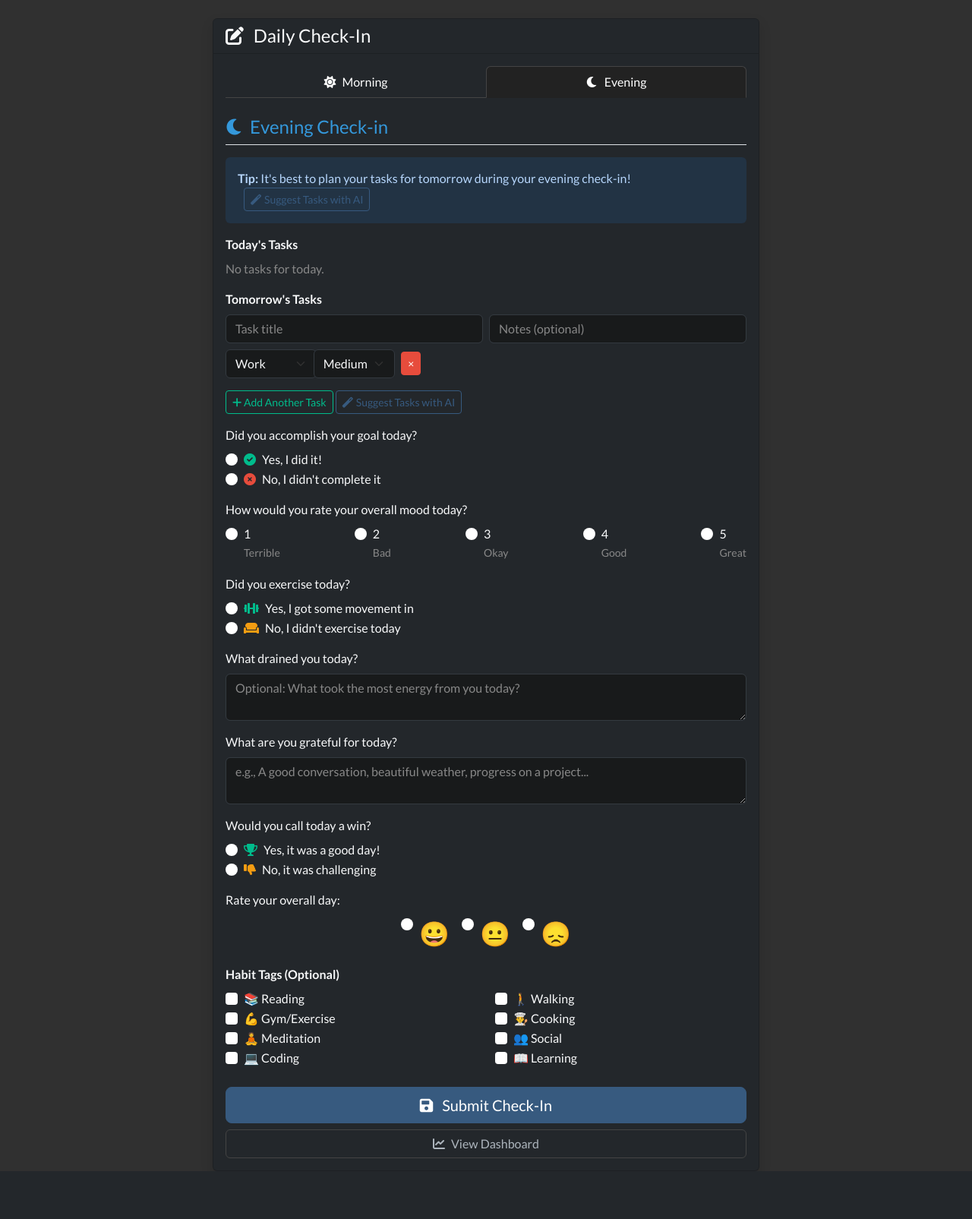
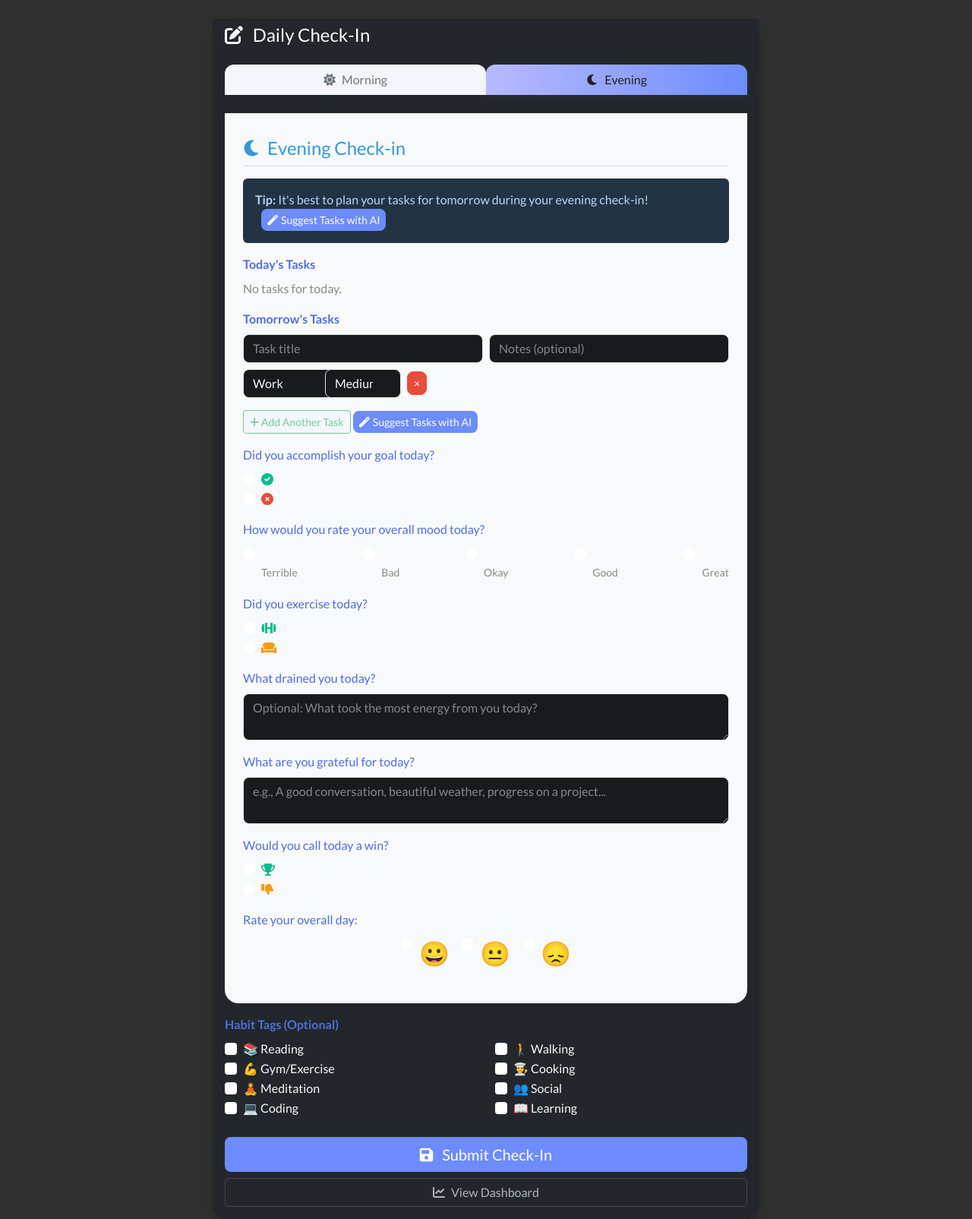
Before and after one commit to aarya0454/schedule_tracker, a Flask app: page /submit in a window 1280 px wide. Shown: the part 72-1677 px from the top of the page at 76% size. Before the commit the page ends 1614 px from the top, so only its background shows below. Run offline with Flask 3, Linux system fonts and the light colour scheme; the visitor is signed in with stand-in values (Sample User, id 1); data that the repository does not hold is empty; some libraries are stand-ins or nearby versions.

Commit message:
major changes like the fix of ui

```diff
--- a/app.py
+++ b/app.py
@@ -109,10 +109,7 @@ class CheckIn(db.Model):
     @property
     def is_evening(self):
         return self.time_of_day == 'evening'
-@app.route('/init-db')
-def init_db():
-    db.create_all()
-    return '✅ Database initialized successfully!'
+
 
 
 class Task(db.Model):
--- a/templates/submit.html
+++ b/templates/submit.html
@@ -3,6 +3,115 @@
 {% block title %}Submit Check-In{% endblock %}
 
 {% block content %}
+<style>
+/* Soft, modern, aesthetic palette for check-in form */
+body, .bg-light {
+    background-color: #f4f6fb !important;
+}
+.card {
+    background: #fff;
+    border-radius: 18px;
+    box-shadow: 0 4px 24px 0 rgba(60,72,88,0.07);
+    border: none;
+}
+.nav-tabs .nav-link {
+    border-radius: 12px 12px 0 0;
+    color: #6c757d;
+    background: #f4f6fb;
+    border: none;
+    margin-right: 2px;
+    font-weight: 500;
+    transition: background 0.2s, color 0.2s;
+}
+.nav-tabs .nav-link.active {
+    background: linear-gradient(90deg, #b8baff 0%, #6c8cff 100%);
+    color: #222;
+    box-shadow: 0 2px 8px 0 rgba(108,140,255,0.10);
+}
+.tab-content {
+    background: #f8f9fa;
+    border-radius: 0 0 18px 18px;
+    padding: 2rem 1.5rem 1.5rem 1.5rem;
+    margin-bottom: 1rem;
+}
+.card-header {
+    background: #e9eafc;
+    color: #6c8cff;
+    border-radius: 18px 18px 0 0;
+    border: none;
+    font-weight: 600;
+    font-size: 1.2rem;
+}
+.btn-primary, .btn-outline-primary {
+    background: #6c8cff;
+    border: none;
+    color: #fff;
+    font-weight: 500;
+    border-radius: 8px;
+    transition: background 0.2s;
+}
+.btn-primary:hover, .btn-outline-primary:hover {
+    background: #4e6edb;
+    color: #fff;
+}
+.btn-outline-success {
+    border-color: #6fcf97;
+    color: #6fcf97;
+    background: #f4f6fb;
+}
+.btn-outline-success:hover {
+    background: #6fcf97;
+    color: #fff;
+}
+.form-control, .form-select, textarea {
+    border-radius: 8px;
+    border: 1px solid #e0e3ef;
+    background: #f8f9fa;
+    color: #222;
+}
+.form-control:focus, .form-select:focus, textarea:focus {
+    border-color: #b8baff;
+    background: #fff;
+    color: #222;
+}
+.alert-info {
+    background: #e9f7fa;
+    color: #3a6b7c;
+    border: none;
+}
+.alert-primary {
+    background: #e9eafc;
+    color: #6c8cff;
+    border: none;
+}
+.alert-success {
+    background: #eafaf1;
+    color: #3a7c5a;
+    border: none;
+}
+label.form-label, .fw-bold {
+    color: #4e6edb;
+}
+input[type="radio"]:checked + label.form-check-label {
+    color: #6c8cff;
+    font-weight: 600;
+}
+input[type="checkbox"]:checked + label.form-check-label {
+    color: #6fcf97;
+    font-weight: 600;
+}
+.badge.bg-warning {
+    background: #fff3cd;
+    color: #b8860b;
+}
+.badge.bg-secondary {
+    background: #e9eafc;
+    color: #6c8cff;
+}
+.btn-danger {
+    border-radius: 8px;
+}
+</style>
 <div class="container">
     <div class="row justify-content-center">
         <div class="col-md-8">
@@ -19,20 +128,19 @@
                         <div class="mb-4">
                             <ul class="nav nav-tabs nav-justified" id="checkinTab" role="tablist">
                                 <li class="nav-item" role="presentation">
-                                    <button class="nav-link {% if suggested_time == 'morning' or request.args.get('time') == 'morning' %}active{% endif %}" id="tab-morning" data-bs-toggle="tab" type="button" role="tab" aria-controls="morningFields" aria-selected="{% if suggested_time == 'morning' or request.args.get('time') == 'morning' %}true{% else %}false{% endif %}">
+                                    <button class="nav-link {% if suggested_time == 'morning' or request.args.get('time') == 'morning' %}active{% endif %}" id="tab-morning" data-bs-toggle="tab" data-bs-target="#morningFields" type="button" role="tab" aria-controls="morningFields" aria-selected="{% if suggested_time == 'morning' or request.args.get('time') == 'morning' %}true{% else %}false{% endif %}">
                                         <i class="fas fa-sun me-2"></i>Morning
                                     </button>
                                 </li>
                                 <li class="nav-item" role="presentation">
-                                    <button class="nav-link {% if suggested_time == 'evening' or request.args.get('time') == 'evening' %}active{% endif %}" id="tab-evening" data-bs-toggle="tab" type="button" role="tab" aria-controls="eveningFields" aria-selected="{% if suggested_time == 'evening' or request.args.get('time') == 'evening' %}true{% else %}false{% endif %}">
+                                    <button class="nav-link {% if suggested_time == 'evening' or request.args.get('time') == 'evening' %}active{% endif %}" id="tab-evening" data-bs-toggle="tab" data-bs-target="#eveningFields" type="button" role="tab" aria-controls="eveningFields" aria-selected="{% if suggested_time == 'evening' or request.args.get('time') == 'evening' %}true{% else %}false{% endif %}">
                                         <i class="fas fa-moon me-2"></i>Evening
                                     </button>
                                 </li>
                             </ul>
                         </div>
-
-                        <!-- Morning Check-in Fields -->
-                        <div id="morningFields" class="checkin-section mt-4" style="display: {% if suggested_time == 'morning' or request.args.get('time') == 'morning' %}block{% else %}none{% endif %};">
+                        <div class="tab-content">
+                            <div class="tab-pane fade {% if suggested_time == 'morning' or request.args.get('time') == 'morning' %}show active{% endif %}" id="morningFields" role="tabpanel" aria-labelledby="tab-morning">
                                 <h4 class="mb-3 text-primary border-bottom pb-2"><i class="fas fa-sun me-2"></i>Morning Check-in</h4>
 
                                 <!-- Sleep Hours -->
@@ -170,9 +278,7 @@
                                     </button>
                                 </div>
                             </div>
-
-                        <!-- Evening Check-in Fields -->
-                        <div id="eveningFields" class="checkin-section mt-4" style="display: {% if suggested_time == 'evening' or request.args.get('time') == 'evening' %}block{% else %}none{% endif %};">
+                            <div class="tab-pane fade {% if suggested_time == 'evening' or request.args.get('time') == 'evening' %}show active{% endif %}" id="eveningFields" role="tabpanel" aria-labelledby="tab-evening">
                                 <h4 class="mb-3 text-info border-bottom pb-2"><i class="fas fa-moon me-2"></i>Evening Check-in</h4>
                                 <div class="alert alert-info mb-3">
                                     <strong>Tip:</strong> It's best to plan your tasks for tomorrow during your evening check-in!
@@ -366,6 +472,7 @@
                                     </div>
                                 </div>
                             </div>
+                        </div>
 
                         <!-- Habit Tags (Common for both) -->
                         <div class="mb-4">
@@ -452,6 +559,7 @@
 {% endblock %}
 
 {% block scripts %}
+{{ super() }}
 <script>
 // Helper to call Gemini API from backend
 async function getGeminiSuggestions(habits, goal, previousTasks) {
@@ -680,21 +788,6 @@ document.addEventListener('DOMContentLoaded', function() {
             if (aiBtnEvening) aiBtnEvening.click();
         });
     }
-    // Tab-style toggle for check-in type
-    document.getElementById('tab-morning').addEventListener('click', function() {
-        document.getElementById('morning').checked = true;
-        document.getElementById('morningFields').style.display = 'block';
-        document.getElementById('eveningFields').style.display = 'none';
-        this.classList.add('active');
-        document.getElementById('tab-evening').classList.remove('active');
-    });
-    document.getElementById('tab-evening').addEventListener('click', function() {
-        document.getElementById('evening').checked = true;
-        document.getElementById('eveningFields').style.display = 'block';
-        document.getElementById('morningFields').style.display = 'none';
-        this.classList.add('active');
-        document.getElementById('tab-morning').classList.remove('active');
-    });
 });
 </script>
 {% endblock %}
```
Also changed, not shown: templates/analytics.html (+17 -6 lines), templates/dashboard.html (+15 -0 lines). Lines whose indentation alone changed are shown as unchanged.
